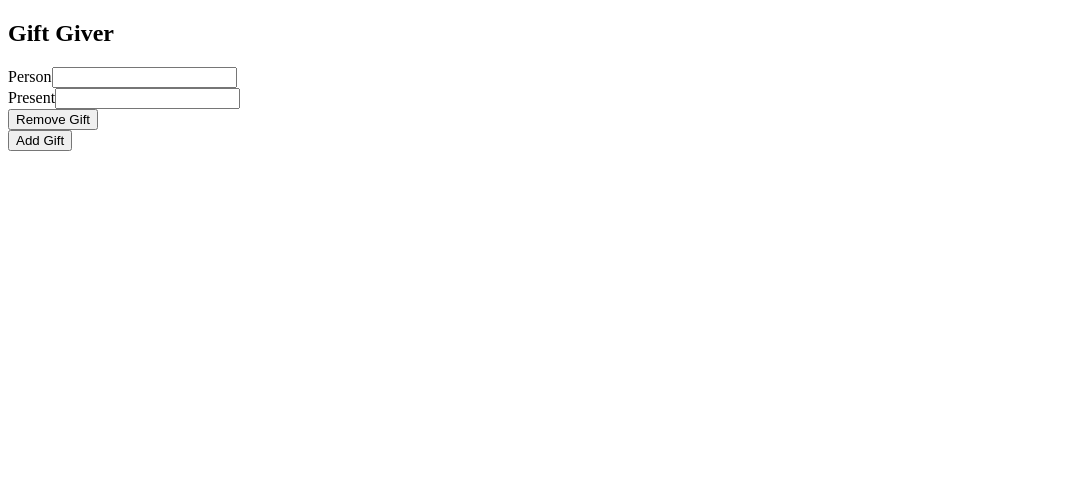
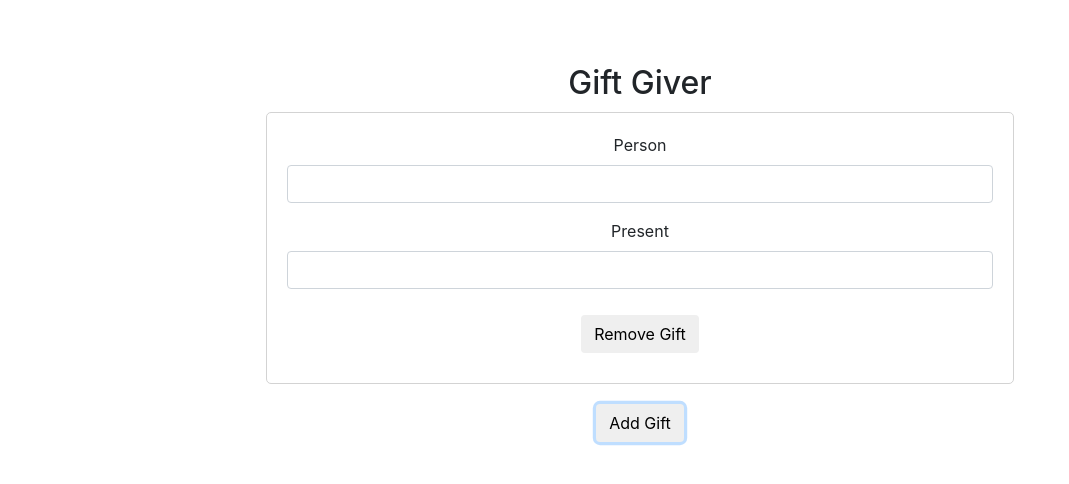
Before and after one commit to jackmew/react-tdd, a React app: page / in a window 1280 px wide. Both pictures are taken after a click on the button "Add Gift". Shown: the whole page, without its empty margins (0-1069 px from the left). Built offline with nearby package versions, Linux system fonts and the light colour scheme.

Commit message:
add stylesheet

```diff
--- a/public/index.html
+++ b/public/index.html
@@ -19,6 +19,7 @@
       work correctly both with client-side routing and a non-root public URL.
       Learn how to configure a non-root public URL by running `npm run build`.
     -->
+    <link rel="stylesheet" href="https://maxcdn.bootstrapcdn.com/bootstrap/4.0.0/css/bootstrap.min.css" integrity="sha384-Gn5384xqQ1aoWXA+058RXPxPg6fy4IWvTNh0E263XmFcJlSAwiGgFAW/dAiS6JXm" crossorigin="anonymous">
     <title>React App</title>
   </head>
   <body>
--- a/src/components/Gift.js
+++ b/src/components/Gift.js
@@ -8,7 +8,7 @@ class Gift extends Component {
     }
     render() {
         return (
-            <div>
+            <div className='gift'>
                 <Form>
                     <FormGroup>
                         <ControlLabel>Person</ControlLabel>
--- /dev/null
+++ b/src/index.css
@@ -0,0 +1,17 @@
+body {
+    text-align: center;
+    padding: 5%;
+    padding-left: 20%;
+    padding-right: 20%;
+}
+
+.gift {
+    border: 1px solid lightgrey;
+    border-radius: 5px;
+    margin: 10px;
+    padding: 20px;
+}
+
+Button {
+    margin: 10px;
+}
--- a/src/index.js
+++ b/src/index.js
@@ -1,5 +1,6 @@
 import React from 'react';
 import { render } from 'react-dom';
 import App from './components/App';
+import './index.css';
 
 render(<App />, document.getElementById('root'));
```
